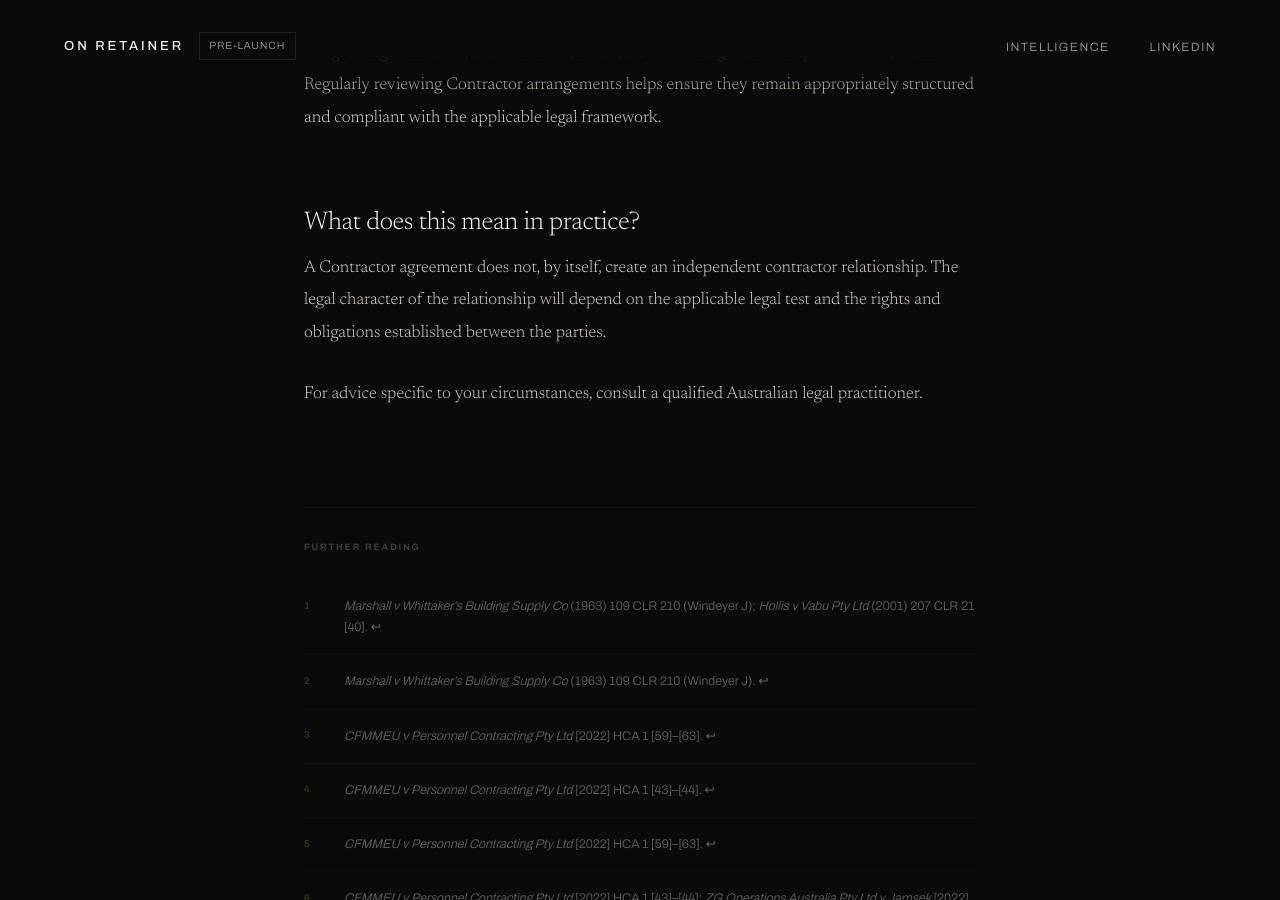
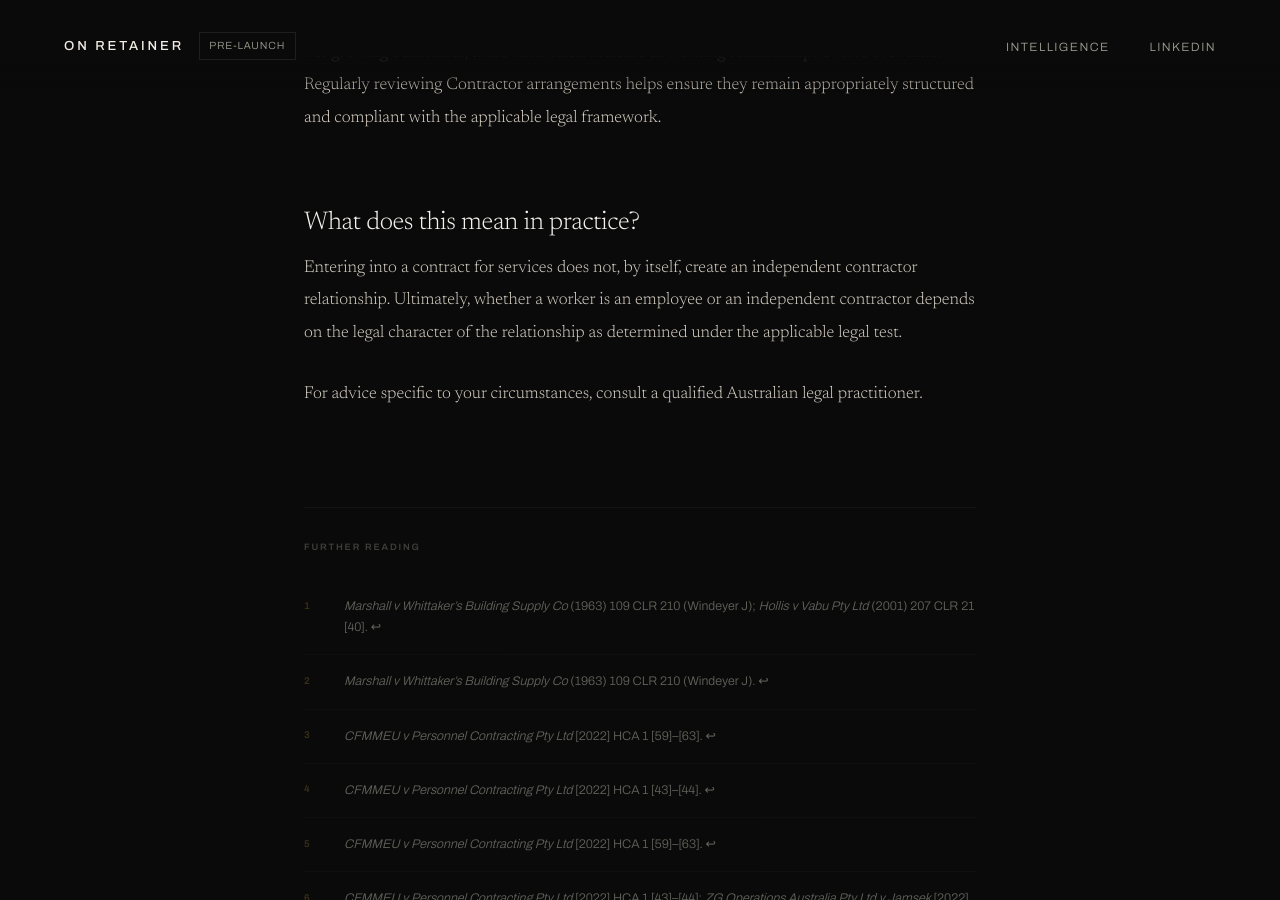
Before and after one commit to Syn-axe/solid-guacamole, a Jekyll site: the page built from _articles/independent-contractor-vs-employee.md, in a window 1280 px wide and 900 px high, scrolled down 5987 px. Built offline with Jekyll 4.4.1, drawn with Linux system fonts in a browser that asks for light colours.

Commit message:
Update independent-contractor-vs-employee.md

```diff
--- a/_articles/independent-contractor-vs-employee.md
+++ b/_articles/independent-contractor-vs-employee.md
@@ -110,7 +110,7 @@ For growing businesses, these risks often increase as working relationships evol
 
 ## What does this mean in practice?
 
-A Contractor agreement does not, by itself, create an independent contractor relationship. The legal character of the relationship will depend on the applicable legal test and the rights and obligations established between the parties.
+Entering into a contract for services does not, by itself, create an independent contractor relationship. Ultimately, whether a worker is an employee or an independent contractor depends on the legal character of the relationship as determined under the applicable legal test.
 
 For advice specific to your circumstances, consult a qualified Australian legal practitioner.
 
```
